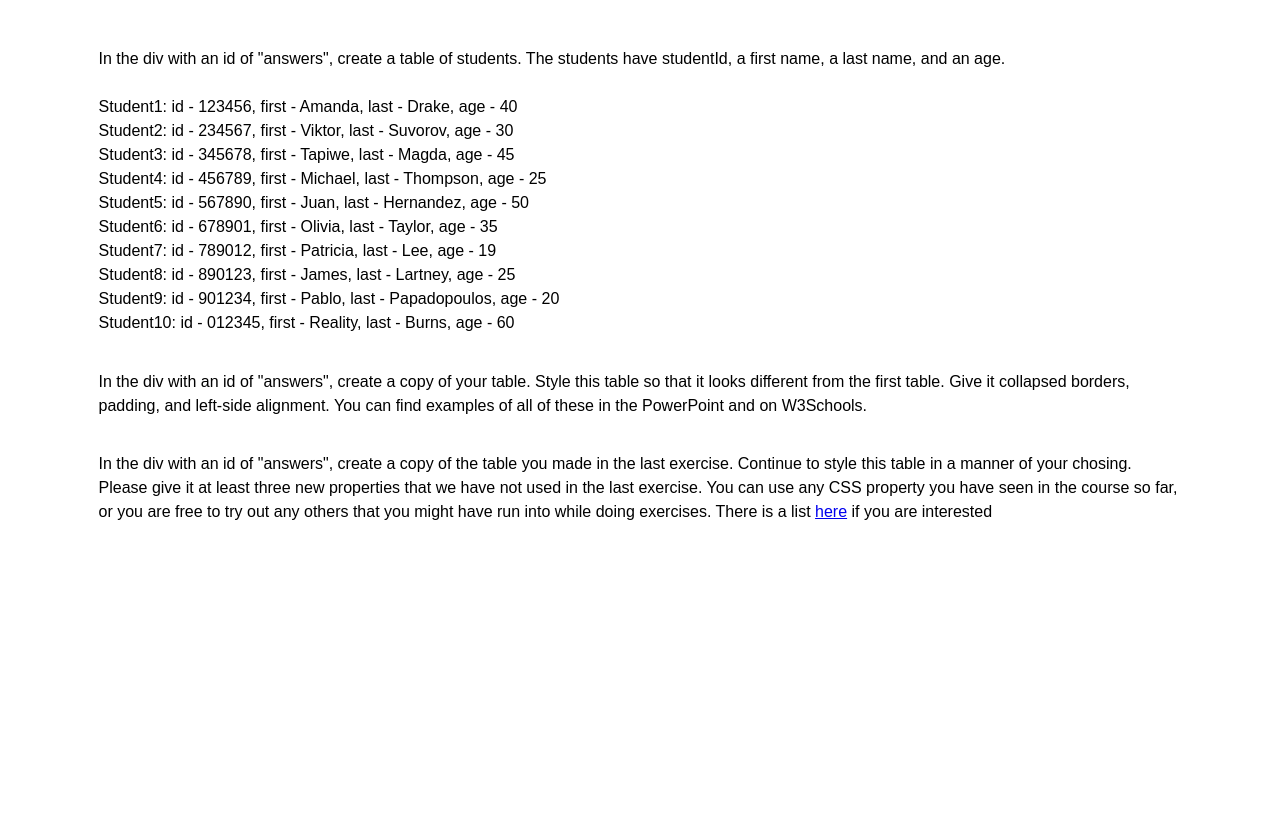
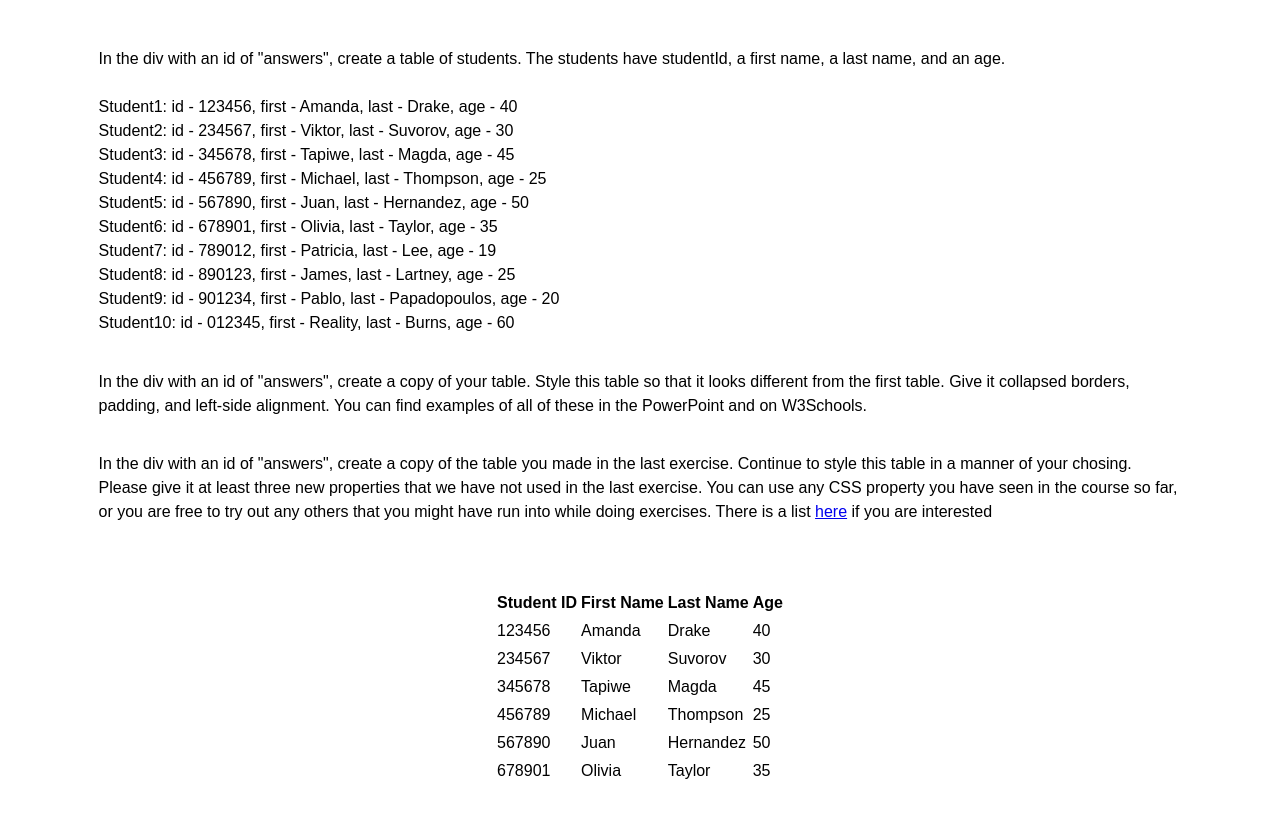
Before and after one commit to YWCANWIL-TechLab/module3-more-html-elements-GrahamEichstaedt, a plain HTML site: page exercises/ex3.html in a window 1280 px wide. Shown: the part 281-1098 px from the top of the page. Before the commit the page ends 933 px from the top, so only its background shows below. Drawn offline with Linux system fonts and the light colour scheme.

Commit message:
Updated Ex3.html Solutions (Incomplete)

```diff
--- a/exercises/ex3.html
+++ b/exercises/ex3.html
@@ -42,7 +42,50 @@
             </p>
         </div>
         <div id="answers" class="container">
-
+            <table>
+                <tr>
+                    <th>Student ID</th>
+                    <th>First Name</th>
+                    <th>Last Name</th>
+                    <th>Age</th>
+                </tr>
+                <tr>
+                    <td>123456</td>
+                    <td>Amanda</td>
+                    <td>Drake</td>
+                    <td>40</td>
+                </tr>
+                <tr>
+                    <td>234567</td>
+                    <td>Viktor</td>
+                    <td>Suvorov</td>
+                    <td>30</td>
+                </tr>
+                <tr>
+                    <td>345678</td>
+                    <td>Tapiwe</td>
+                    <td>Magda</td>
+                    <td>45</td>
+                </tr>
+                <tr>
+                    <td>456789</td>
+                    <td>Michael</td>
+                    <td>Thompson</td>
+                    <td>25</td>
+                </tr>
+                <tr>
+                    <td>567890</td>
+                    <td>Juan</td>
+                    <td>Hernandez</td>
+                    <td>50</td>
+                </tr>
+                <tr>
+                    <td>678901</td>
+                    <td>Olivia</td>
+                    <td>Taylor</td>
+                    <td>35</td>
+                </tr>
+            </table>
         </div>
 
         <script src="" async defer></script>
```
